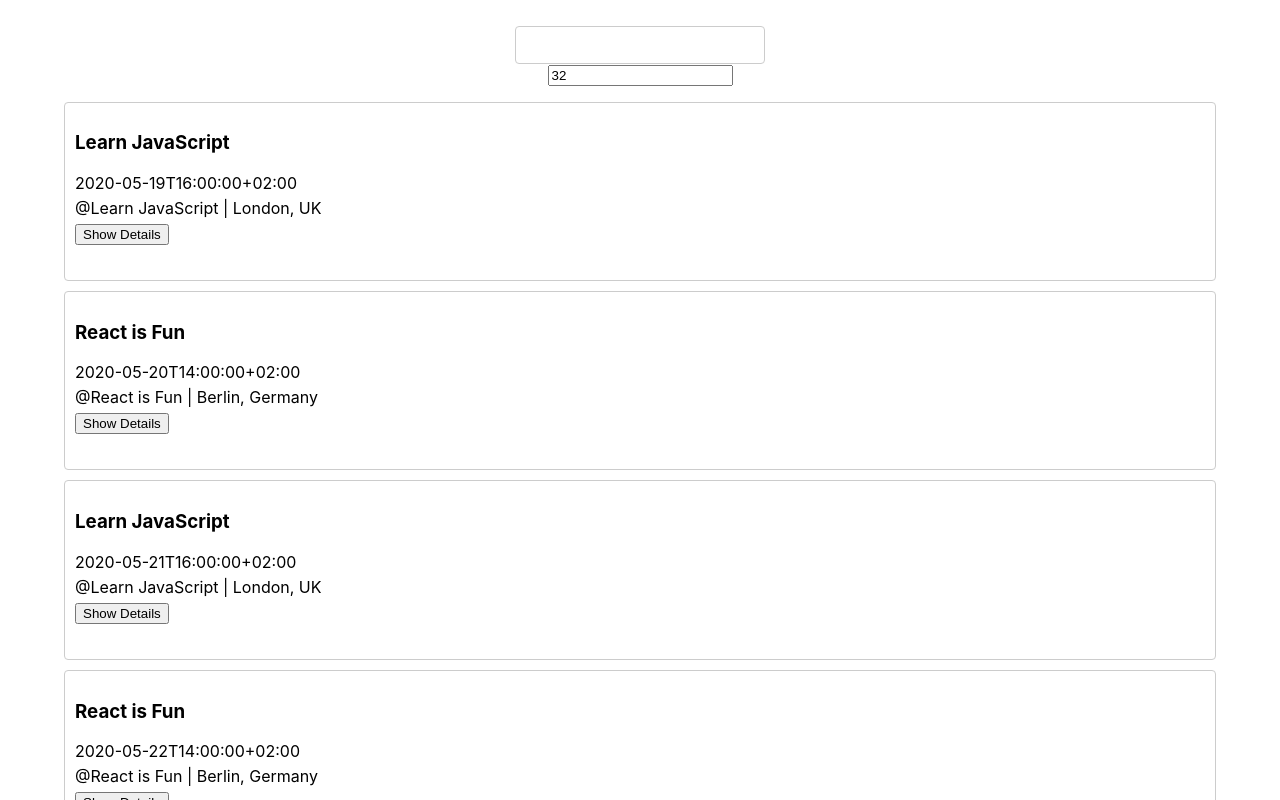
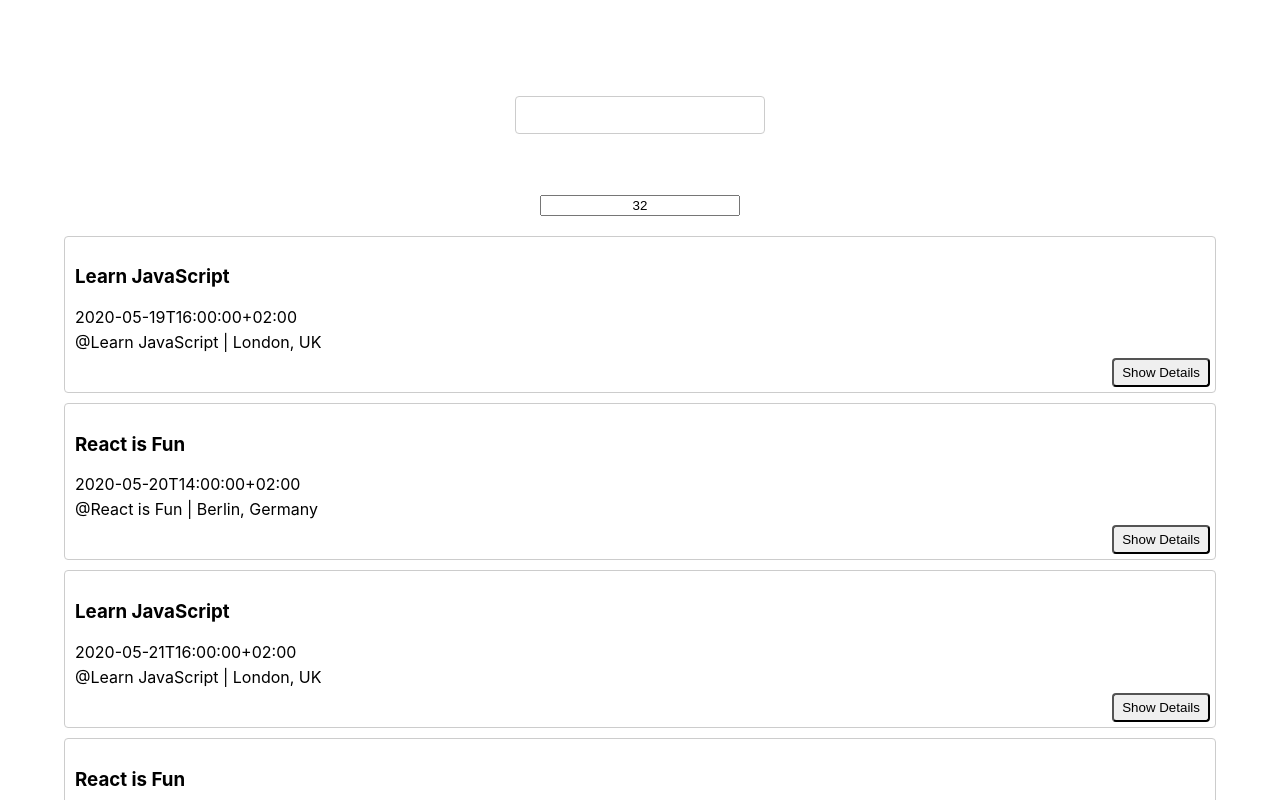
Before and after one commit to kimkwanka/cf-meet, a React (Create React App) app: page / in a window 1280 px wide. Shown: the top 800 px of the page. Built offline with nearby package versions, Linux system fonts and the light colour scheme; what atatus-spa would draw is missing.

Commit message:
feat: add Alert components

```diff
--- /dev/null
+++ b/src/Alert.js
@@ -0,0 +1,45 @@
+import React, { Component } from 'react';
+
+class Alert extends Component {
+  constructor(props) {
+    super(props);
+    this.color = null;
+  }
+
+  getStyle() {
+    return {
+      color: this.color,
+    };
+  }
+
+  render() {
+    return (
+      <div className="Alert">
+        <p style={this.getStyle()}>{this.props.text}</p>
+      </div>
+    );
+  }
+}
+
+class InfoAlert extends Alert {
+  constructor(props) {
+    super(props);
+    this.color = 'blue';
+  }
+}
+
+class WarningAlert extends Alert {
+  constructor(props) {
+    super(props);
+    this.color = 'orange';
+  }
+}
+
+class ErrorAlert extends Alert {
+  constructor(props) {
+    super(props);
+    this.color = 'red';
+  }
+}
+
+export { InfoAlert, WarningAlert, ErrorAlert};
--- a/src/App.css
+++ b/src/App.css
@@ -47,6 +47,7 @@
   max-width: 300px;
   margin: auto;
   position: relative;
+  padding-top: 70px;
 }
 
 .suggestions {
@@ -55,7 +56,7 @@
   z-index: 2;
   align-self: center;
   margin: 0;
-  top: 43px;
+  top: 93px;
   font-size: 14px;
   box-shadow: 10px 10px 16px -12px rgba(0, 0, 0, 0.75);
 }
@@ -85,7 +86,7 @@
   position: relative;
 }
 
-.details-btn {
+.event-details-button {
   position: absolute;
   right: 5px;
   bottom: 5px;
@@ -114,9 +115,14 @@
   overflow-x: hidden;
 }
 
-.numberOfEvents {
+.number-of-events {
+  position: relative;
+  margin: 20px auto;
+  padding-top: 40px;
+}
+
+.number-of-events-input {
   width: 200px;
-  margin: 20px auto;
   text-align: center;
 }
 
@@ -129,8 +135,11 @@
 }
 
 .Alert {
-  position: fixed;
-  top: 20px;
+  position: absolute;
+  left: 50%;
+  top: 0;
+  transform: translateX(-50%);
+  width: 100%;
 }
 
 .data-vis-wrapper {
--- a/src/CitySearch.js
+++ b/src/CitySearch.js
@@ -1,10 +1,13 @@
 import React, { useState } from 'react';
+
+import { InfoAlert } from './Alert';
 
 const CitySearch = ({ locations, updateEvents }) => {
   const [state, setState] = useState({
     query: '',
     suggestions: [],
     showSuggestions: false,
+    infoText: '',
   });
 
   const handleInputChange = (e) => {
@@ -12,11 +15,25 @@
     const suggestions = locations.filter(
       (location) => location.toUpperCase().indexOf(query.toUpperCase()) !== -1,
     );
-    setState({ ...state, query, suggestions });
+    const infoText = suggestions.length > 0
+      ? ''
+      : 'We cannot find the city you are looking for. Please try another city.';
+
+    setState({
+      ...state,
+      query,
+      suggestions,
+      infoText,
+    });
   };
 
   const handleSuggestionClick = (suggestion) => () => {
-    setState({ ...state, query: suggestion, showSuggestions: false });
+    setState({
+      ...state,
+      query: suggestion,
+      showSuggestions: false,
+      infoText: '',
+    });
     updateEvents(suggestion);
   };
 
@@ -26,6 +43,7 @@
 
   return (
     <div className="city-search">
+      <InfoAlert text={state.infoText} />
       <input
         type="text"
         className="city"
@@ -33,12 +51,12 @@
         onChange={handleInputChange}
         onFocus={handleFocus}
       />
-      <ul className="suggestions" style={state.showSuggestions ? {} : { display: 'none' }}>
+      <ul
+        className="suggestions"
+        style={state.showSuggestions ? {} : { display: 'none' }}
+      >
         {state.suggestions.map((suggestion) => (
-          <li
-            key={suggestion}
-            onClick={handleSuggestionClick(suggestion)}
-          >
+          <li key={suggestion} onClick={handleSuggestionClick(suggestion)}>
             {suggestion}
           </li>
         ))}
--- a/src/NumberOfEvents.js
+++ b/src/NumberOfEvents.js
@@ -1,4 +1,6 @@
 import React from 'react';
+
+import { ErrorAlert } from './Alert';
 
 const NumberOfEvents = ({ setEventCount, eventCount }) => {
   const handleInputChange = (e) => {
@@ -6,7 +8,10 @@
   };
 
   return (
-    <input className="number-of-events" defaultValue={eventCount} onChange={handleInputChange} />
+    <div className="number-of-events">
+      {eventCount > 200 && <ErrorAlert text="Please enter a number between 1 and 200." />}
+      <input className="number-of-events-input" defaultValue={eventCount} onChange={handleInputChange} />
+    </div>
   );
 };
 
```
